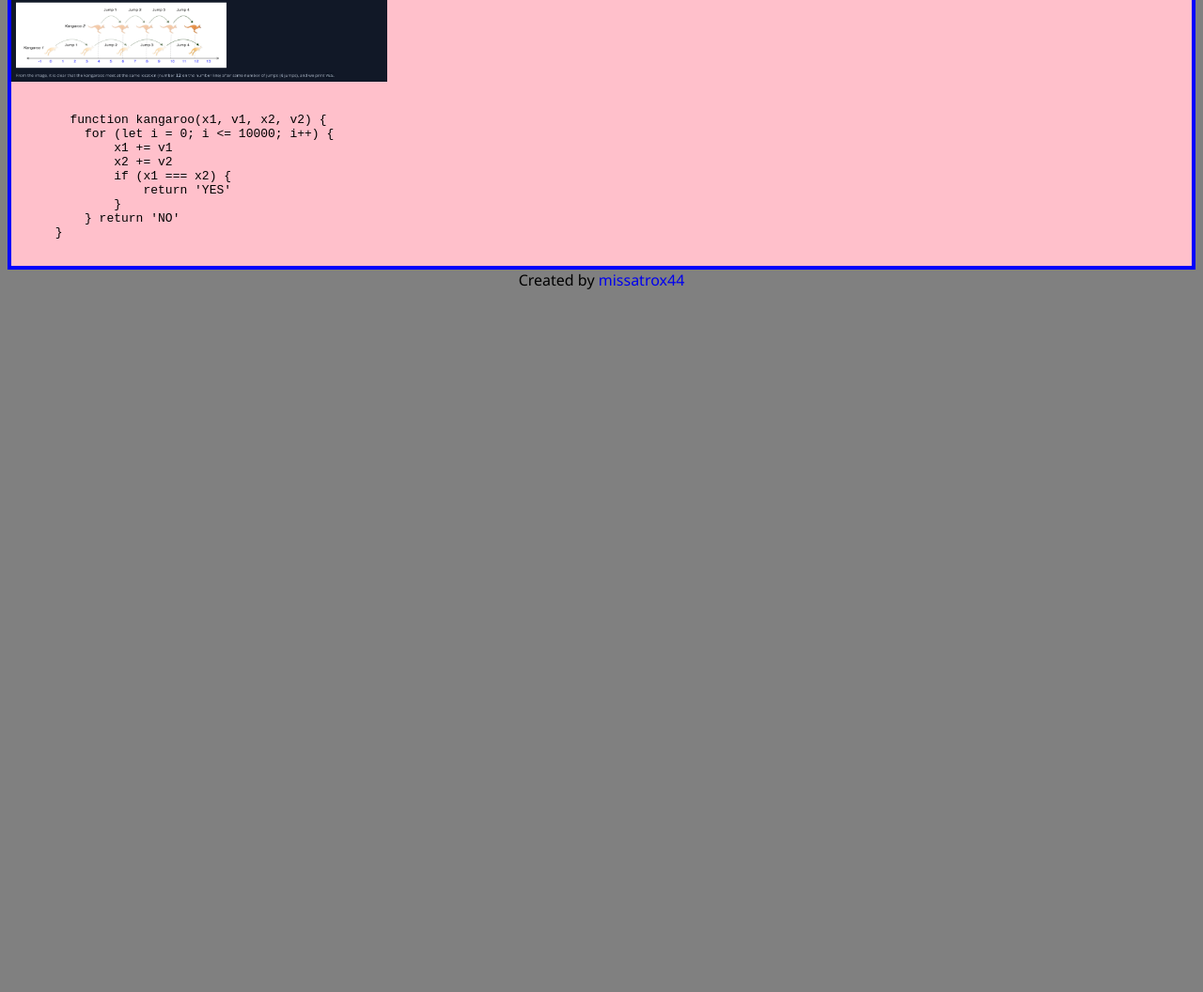
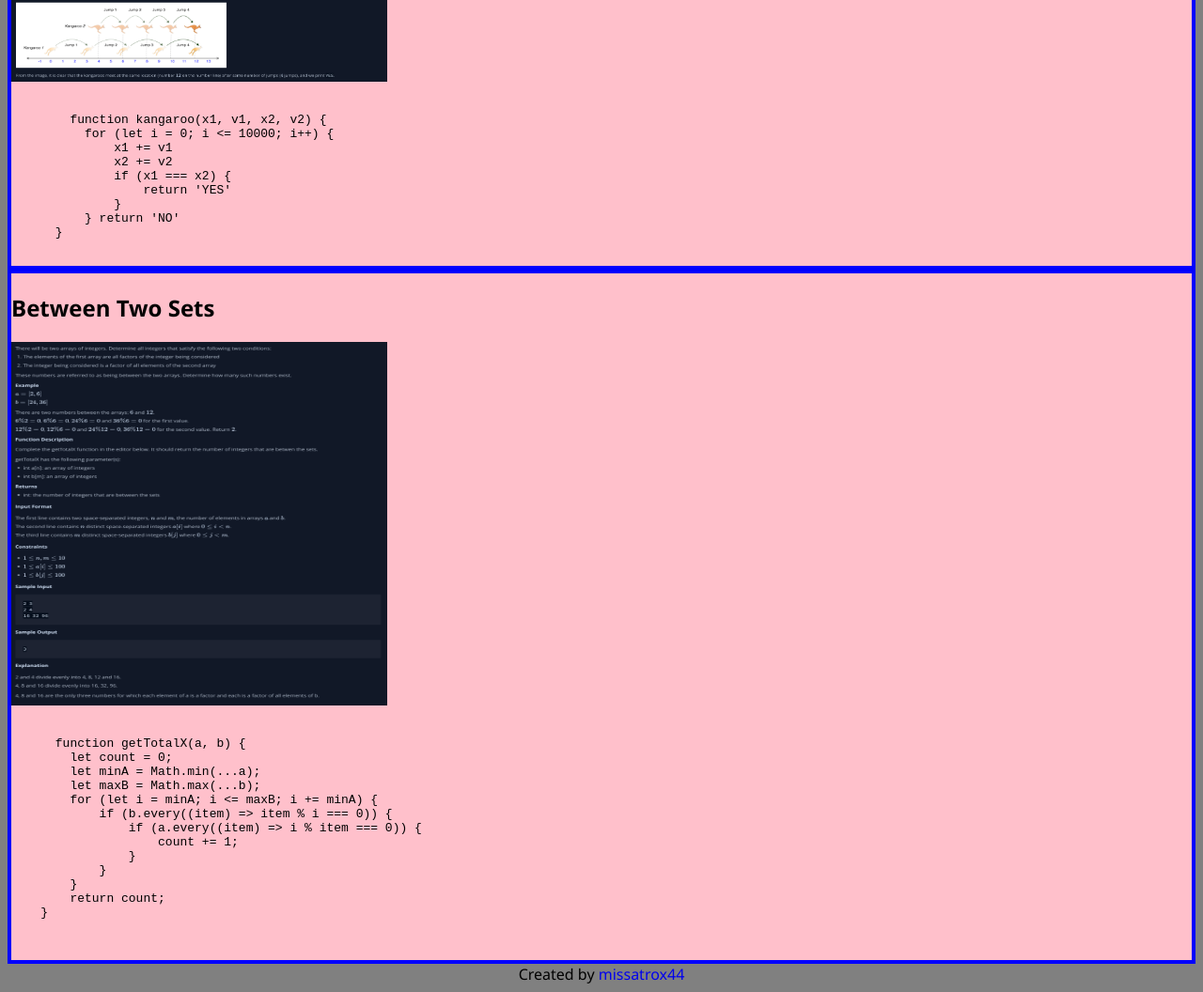
Before and after one commit to missatrox44/algo-practice-problems, a plain HTML site: page index.html in a window 1280 px wide. Shown: the part 3479-4535 px from the top of the page at 94% size. Before the commit the page ends 3796 px from the top, so only its background shows below. Drawn offline with Linux system fonts and the light colour scheme.

Commit message:
added between two sets problem

```diff
--- a/index.html
+++ b/index.html
@@ -125,6 +125,28 @@
       </code></pre>
   </div>
 
+  <div class="problem-box">
+    <h2>Between Two Sets</h2>
+    <img width="400px" height="387px" src="./images/between-two-sets.png" alt="between-two-sets">
+    <br>
+    <pre><code>
+      function getTotalX(a, b) {
+        let count = 0;
+        let minA = Math.min(...a);
+        let maxB = Math.max(...b);
+        for (let i = minA; i <= maxB; i += minA) {
+            if (b.every((item) => item % i === 0)) {
+                if (a.every((item) => i % item === 0)) {
+                    count += 1;
+                }
+            }
+        }
+        return count;
+    }
+
+      </code></pre>
+  </div>
+
   <footer>
     Created by <a class="custom-link" href="https://github.com/missatrox44">missatrox44</a>
   </footer>
```
Also changed, not shown: images/between-two-sets.png (added). Lines whose indentation alone changed are shown as unchanged.
